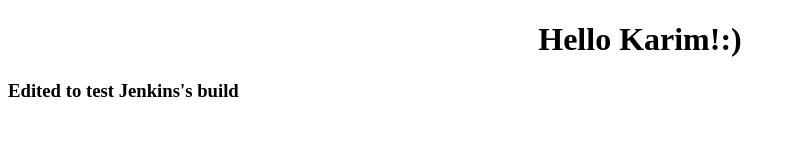
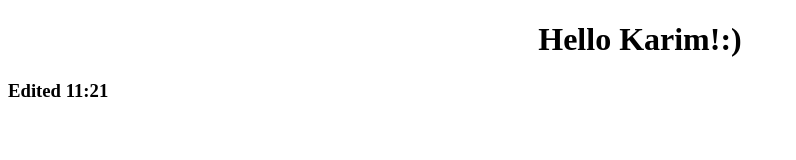
Before and after one commit to Oueslati99/DevSecOps, a plain HTML site: page Index.html in a window 1280 px wide. Shown: the whole page, without its empty margins (0-796 px from the left). Drawn offline with Linux system fonts and the light colour scheme.

Commit message:
Editing index file

```diff
--- a/Index.html
+++ b/Index.html
@@ -7,6 +7,6 @@
 
     <body>
     <h1> <center> Hello Karim!:) </center> </h1>
-    <h3> Edited to test Jenkins's build <h3>
+    <h3> Edited 11:21 <h3>
 </body>
 </html>
```
